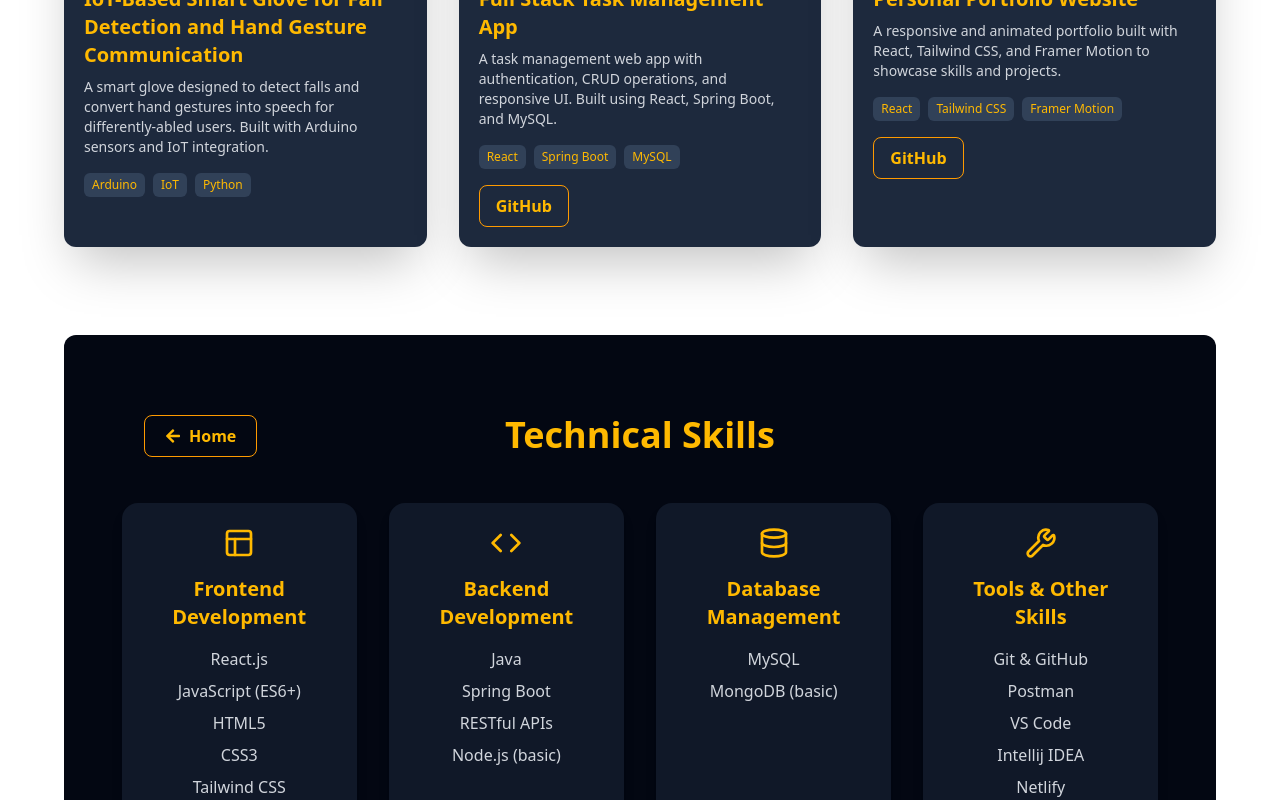
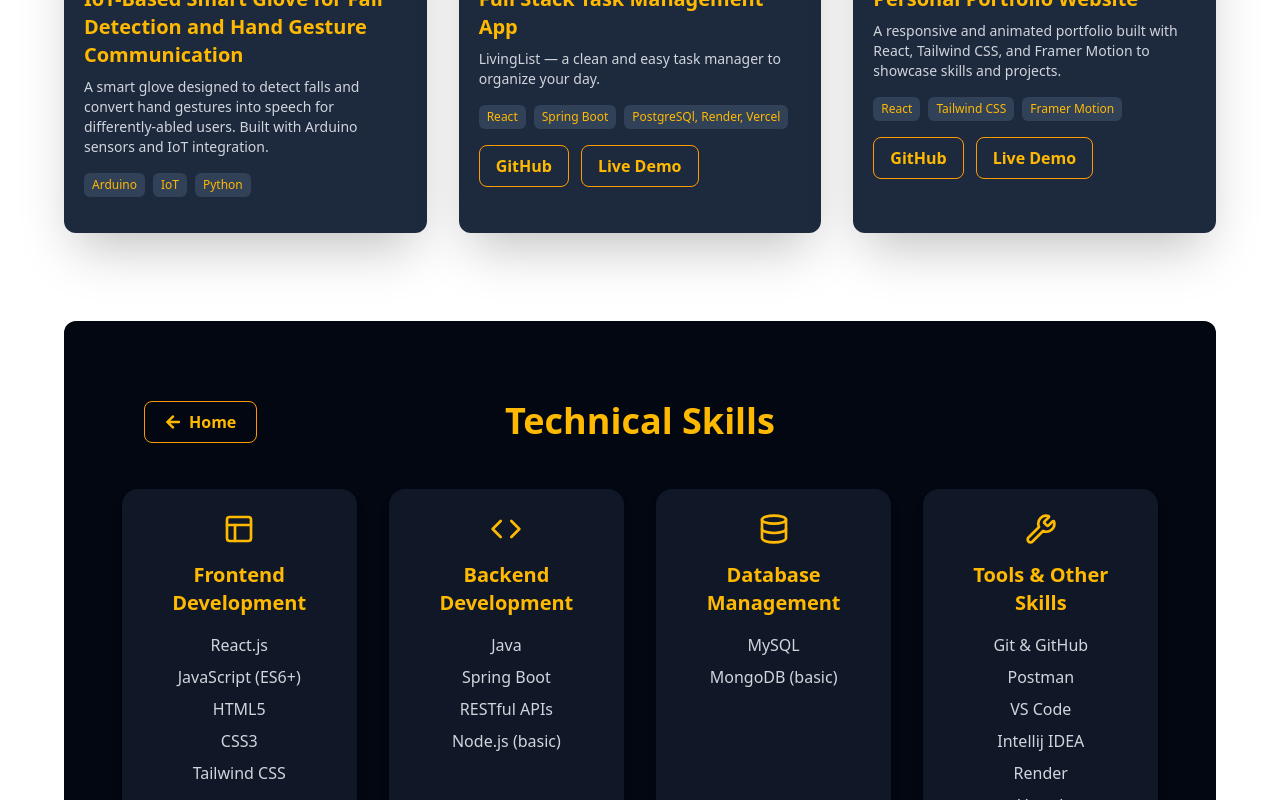
Before and after one commit to Creator-Veera/portfolio, a React (Vite) app: page / in a window 1280 px wide. Shown: the part 2000-2800 px from the top of the page. Built offline with nearby package versions, Linux system fonts and the light colour scheme.

Commit message:
updated image and skills

```diff
--- a/src/App.jsx
+++ b/src/App.jsx
@@ -9,7 +9,7 @@ import Contact from "./Components/Contact";
 
 const App = () => {
   return (
-    <BrowserRouter>
+    <BrowserRouter basename={import.meta.env.BASE_URL}>
       <Routes>
         <Route path="/" element={<Home />}/>
         <Route path="/projects" element={<ProjectPage/>}/>
--- a/src/Components/Skills.jsx
+++ b/src/Components/Skills.jsx
@@ -24,7 +24,7 @@ const Skills = () => {
     {
       title: "Tools & Other Skills",
       icon: <Wrench size={32} className="text-amber-400" />,
-      skills: ["Git & GitHub", "Postman", "VS Code", "Intellij IDEA", "Netlify", "Agile Workflow"],
+      skills: ["Git & GitHub", "Postman", "VS Code", "Intellij IDEA", "Render","Vercel", "Agile Workflow"],
     },
   ];
 
--- a/src/data/projects.js
+++ b/src/data/projects.js
@@ -14,11 +14,11 @@ export const projects = [
     id: 2,
     title: "Full Stack Task Management App",
     description:
-      "A task management web app with authentication, CRUD operations, and responsive UI. Built using React, Spring Boot, and MySQL.",
-    techStack: ["React", "Spring Boot", "MySQL"],
+      "LivingList — a clean and easy task manager to organize your day.",
+    techStack: ["React", "Spring Boot", "PostgreSQl, Render, Vercel"],
     github: "https://github.com/Creator-Veera/",
-    demo: "",
-    image: "#",
+    demo: "https://livinglist.vercel.app/",
+    image: "https://ik.imagekit.io/faypstoj9/ImageKIT/livinglist.png",
   },
   {
     id: 3,
@@ -27,7 +27,7 @@ export const projects = [
       "A responsive and animated portfolio built with React, Tailwind CSS, and Framer Motion to showcase skills and projects.",
     techStack: ["React", "Tailwind CSS", "Framer Motion"],
     github: "https://github.com/Creator-Veera/",
-    demo: "",
+    demo: "https://creator-veera.github.io/portfolio/",
     image: "https://ik.imagekit.io/faypstoj9/ImageKIT/Portfolio.png?updatedAt=1762249202070",
   },
 ];
--- a/vite.config.js
+++ b/vite.config.js
@@ -7,4 +7,5 @@ export default defineConfig({
   plugins: [react(),
     tailwindcss()
   ],
+  base: '/portfolio/',
 })
```
